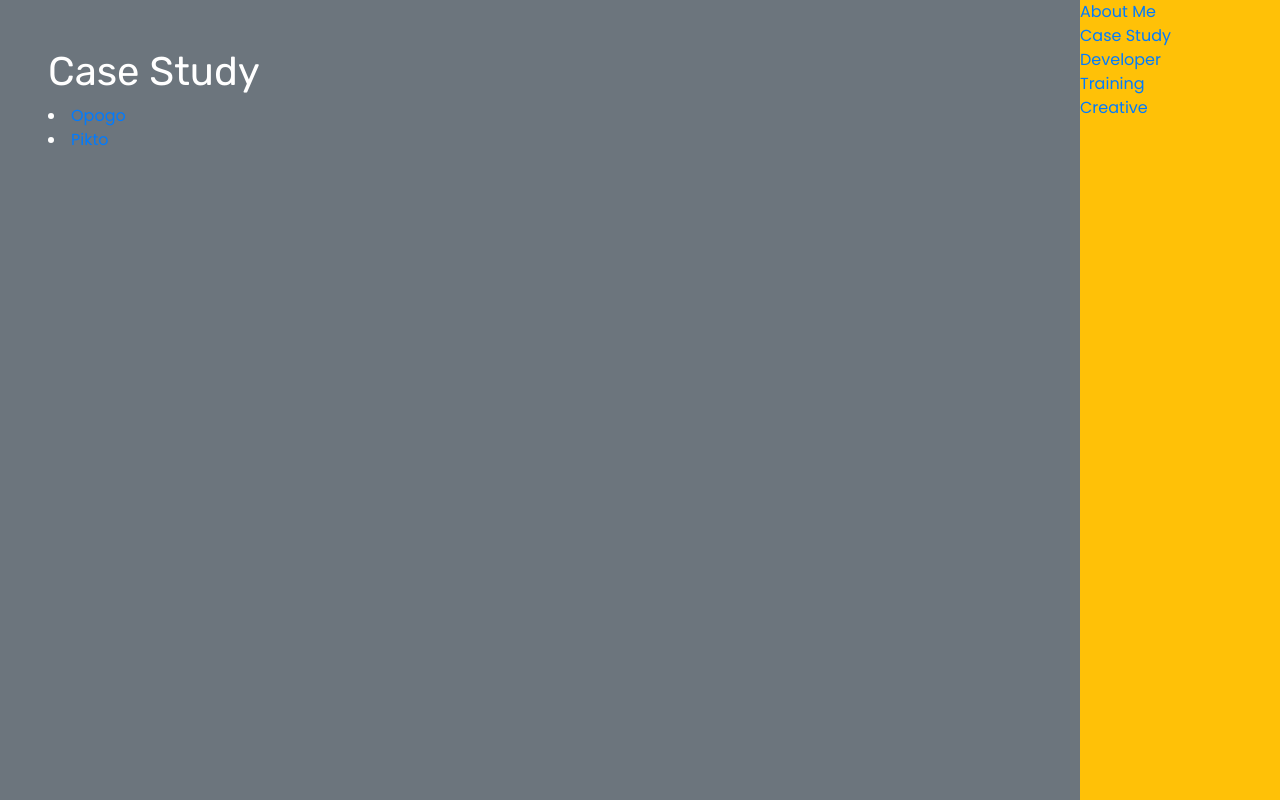
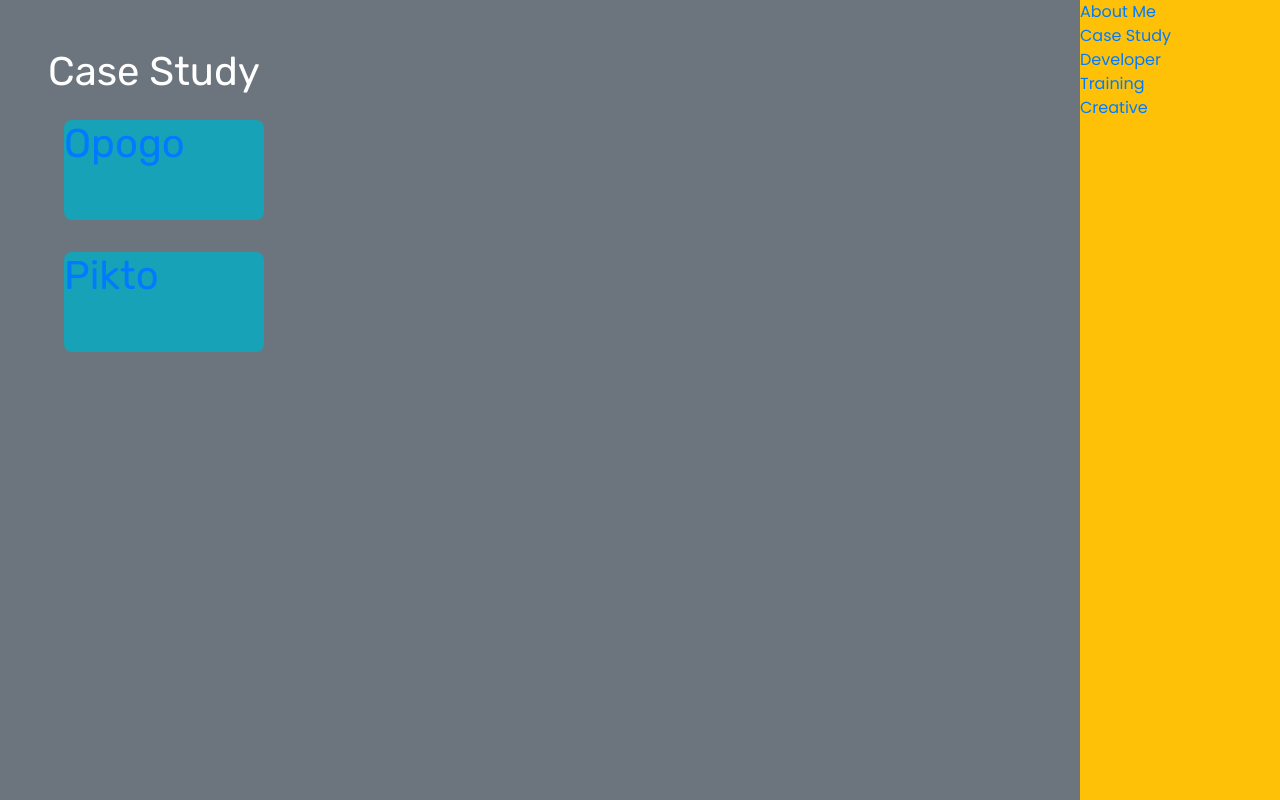
Before and after one commit to jjmok/portfolio-2, a Vue app: page /case-study in a window 1280 px wide. Built offline with nearby package versions, Linux system fonts and the light colour scheme.

Commit message:
added case study cards

```diff
--- /dev/null
+++ b/src/components/CaseStudyCard.vue
@@ -0,0 +1,24 @@
+<template>
+  <router-link class='case-study-card bg-info m-3' :to="{ name: studyName }">
+    <h1>{{ studyName }}</h1>
+  </router-link>
+</template>
+
+<script>
+export default {
+  name: 'HelloWorld',
+  props: {
+    studyName: String
+  }
+}
+</script>
+
+<!-- Add "scoped" attribute to limit CSS to this component only -->
+<style scoped lang="scss">
+  .case-study-card {
+    display: inline-block;
+    width: 200px;
+    height: 100px;
+    border-radius: 8px;
+  }
+</style>
--- a/src/views/CaseStudy.vue
+++ b/src/views/CaseStudy.vue
@@ -3,9 +3,10 @@
     <div>
       <h1>Case Study</h1>
 
-      <li v-for="caseStudy in cases" :key="caseStudy">
-        <router-link :to="{ name: caseStudy }">{{ caseStudy }}</router-link>
-      </li>
+      <div v-for="(caseStudy, index) in cases" :key="index">
+        <CaseStudyCard
+          :study-name="caseStudy"/>
+      </div>
 
       <router-view v-slot="{ Component }">
         <transition name="fade" mode="out-in">
@@ -17,8 +18,13 @@
 </template>
 
 <script>
+import CaseStudyCard from '@/components/CaseStudyCard.vue'
+
 export default {
   name: "CaseStudy",
+  components: {
+    CaseStudyCard
+  },
   props: {
     msg: String,
   },
```
